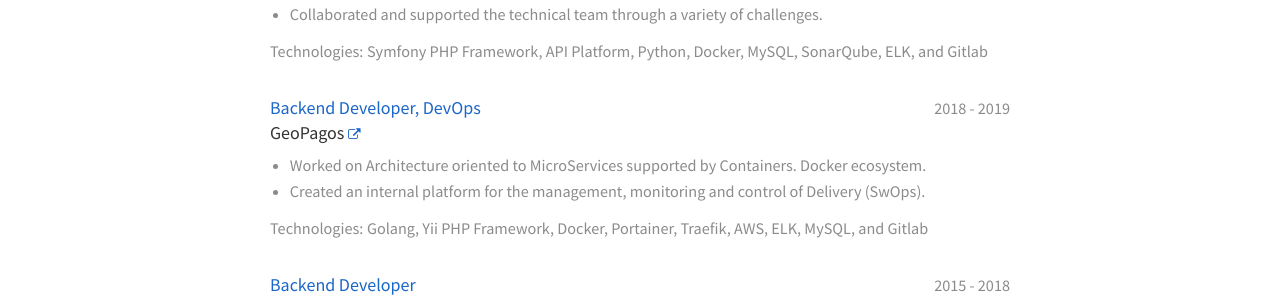
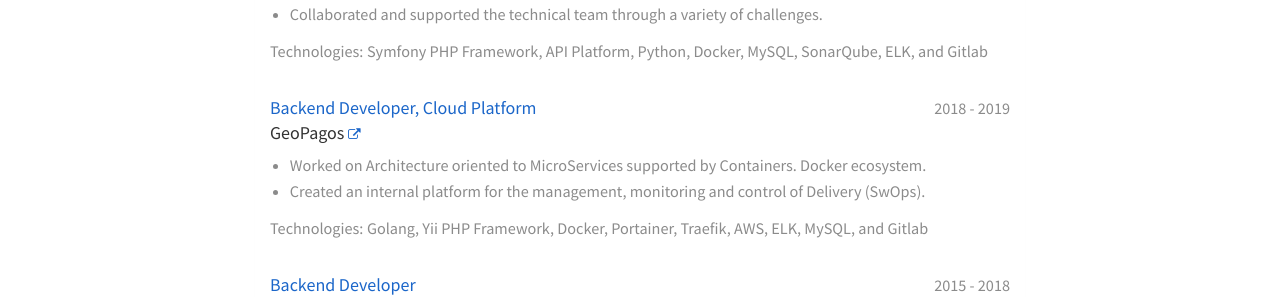
Before and after one commit to jfernancordova/jfernancordova.github.io, a Jekyll site: the page built from resume.html, in a window 1280 px wide. Shown: the part 745-1042 px from the top of the page. Built offline with Jekyll 4.4.1, drawn with Linux system fonts in a browser that asks for light colours; nearby versions of some CDN libraries.

Commit message:
Update employment.yml

```diff
--- a/_data/employment.yml
+++ b/_data/employment.yml
@@ -35,7 +35,7 @@
     - ELK
     - Gitlab
 
-- title: "Backend Developer, DevOps"
+- title: "Backend Developer, Cloud Platform"
   company: "GeoPagos"
   link: "https://en.geopagos.com/"
   dates: "2018 - 2019"
```
